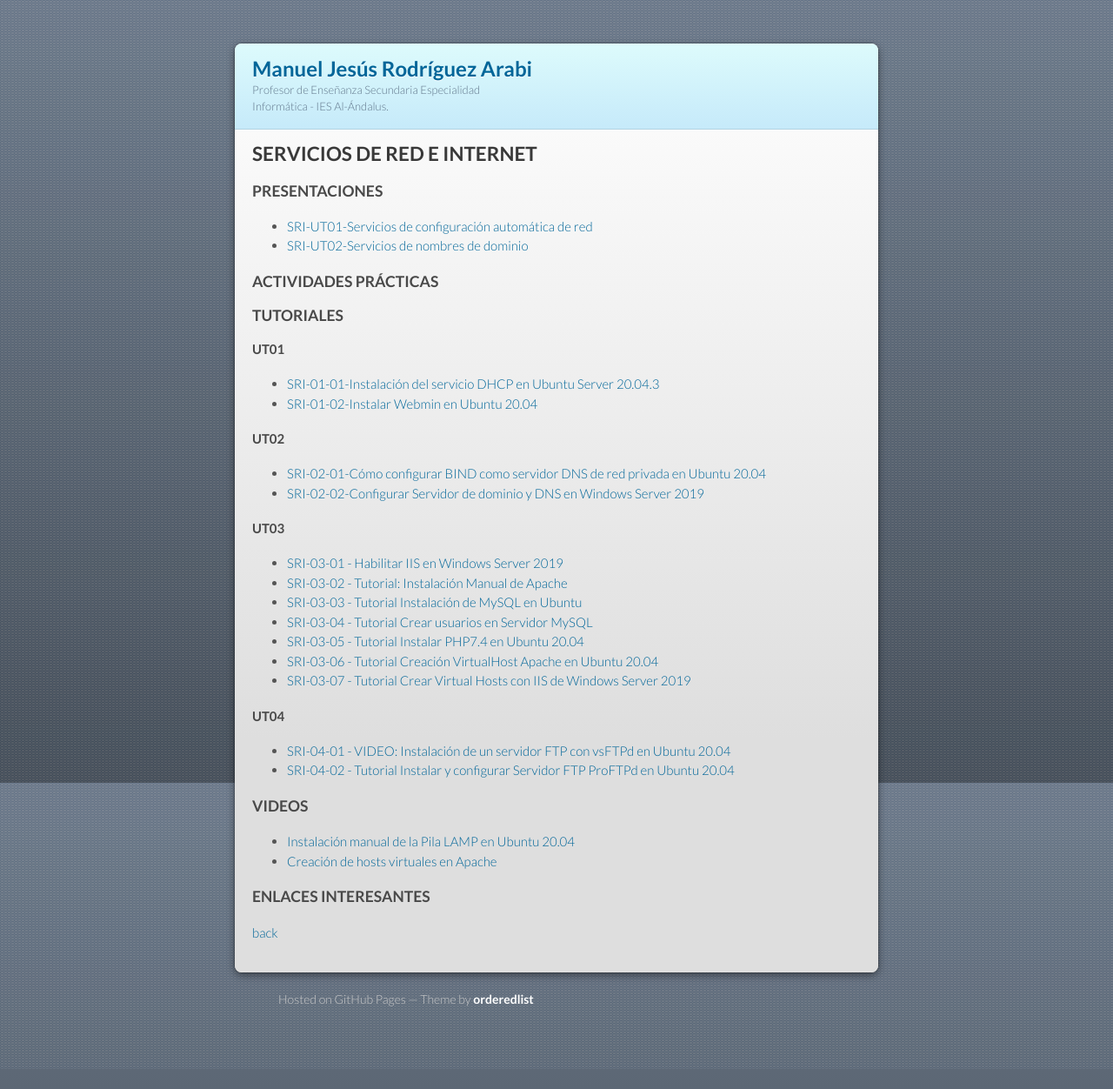
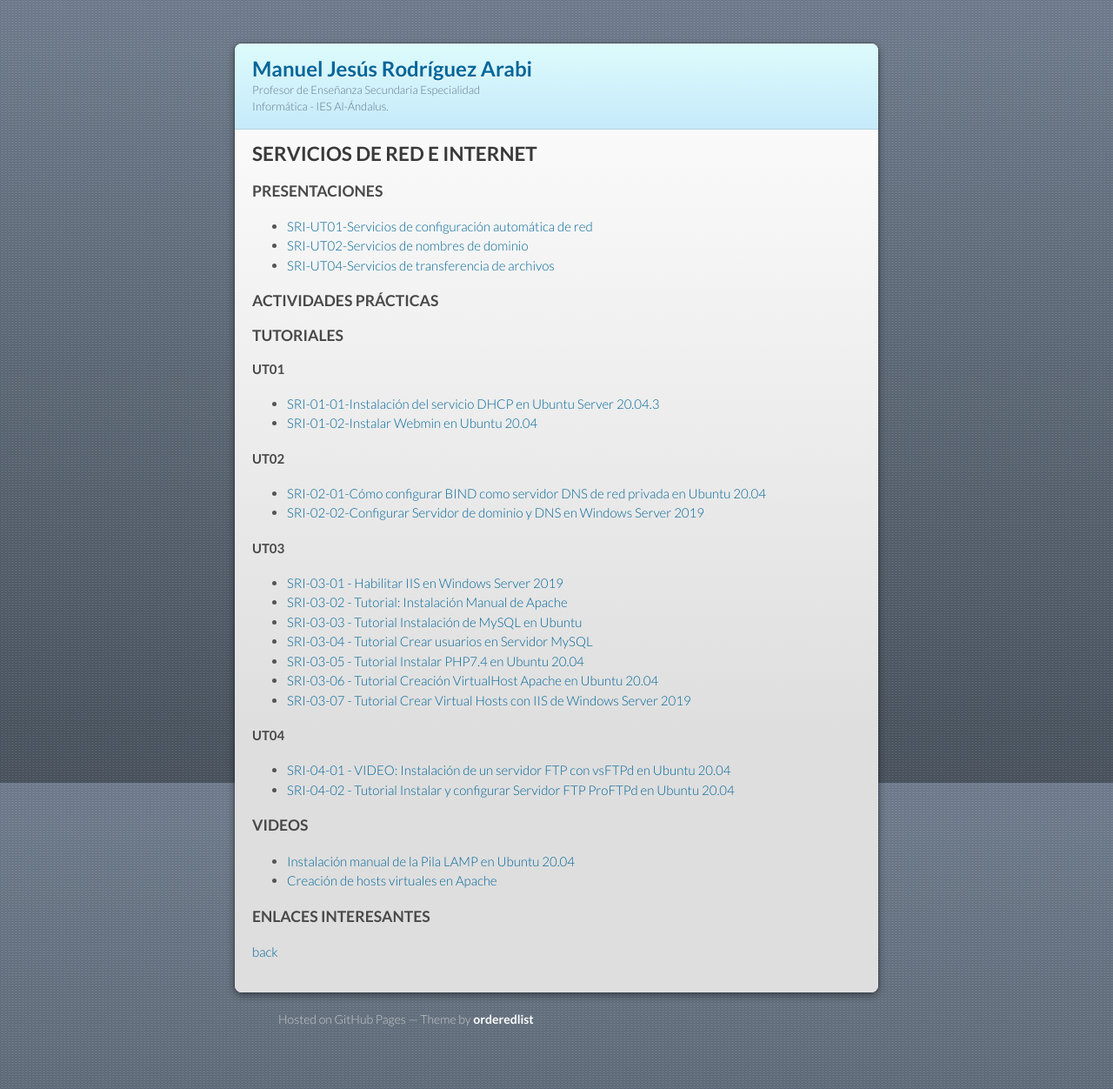
Before and after one commit to mrodara/mrodara.github.io, a Jekyll site: the page built from mods/sri.md, in a window 1280 px wide. Shown: the whole page at 87% size. Built offline with Jekyll 4.4.1, drawn with Linux system fonts in a browser that asks for light colours; our own code applies the rules of GitHub Pages for plain Markdown files; before the commit the page ends 1229 px from its top, so only the background shows below that.

Commit message:
Presentación slides ut04 sri

```diff
--- a/mods/sri.md
+++ b/mods/sri.md
@@ -8,6 +8,7 @@ layout: default
 
 * [SRI-UT01-Servicios de configuración automática de red](https://slides.com/manueljesusrodriguezarabi/deck-87afca/fullscreen)
 * [SRI-UT02-Servicios de nombres de dominio](https://slides.com/manueljesusrodriguezarabi/deck-2b09b4/fullscreen)
+* [SRI-UT04-Servicios de transferencia de archivos](https://slides.com/manueljesusrodriguezarabi/sri-ut02-servicios-de-nombres-de-dominio/fullscreen)
 
 ### ACTIVIDADES PRÁCTICAS
 
```
